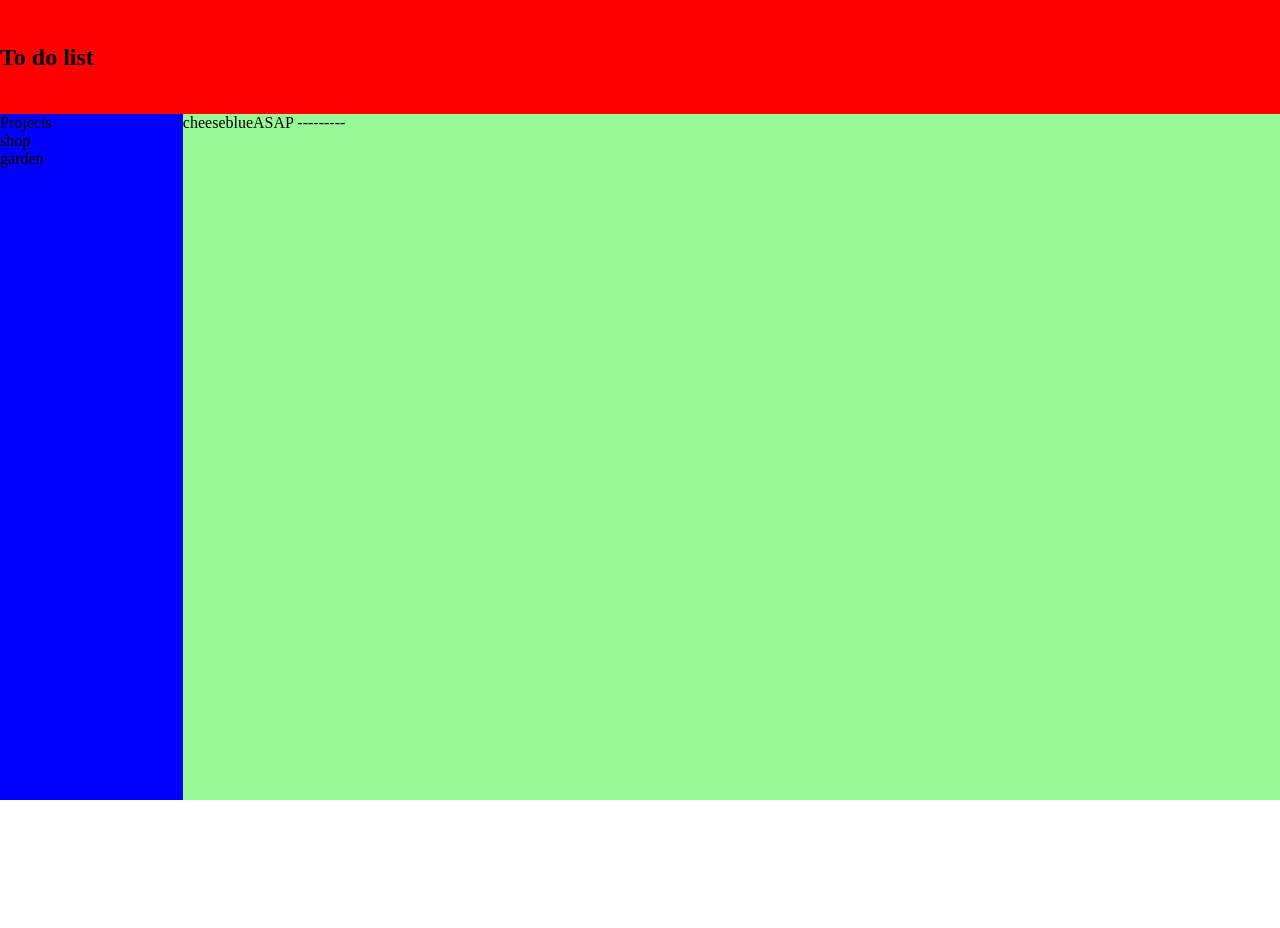
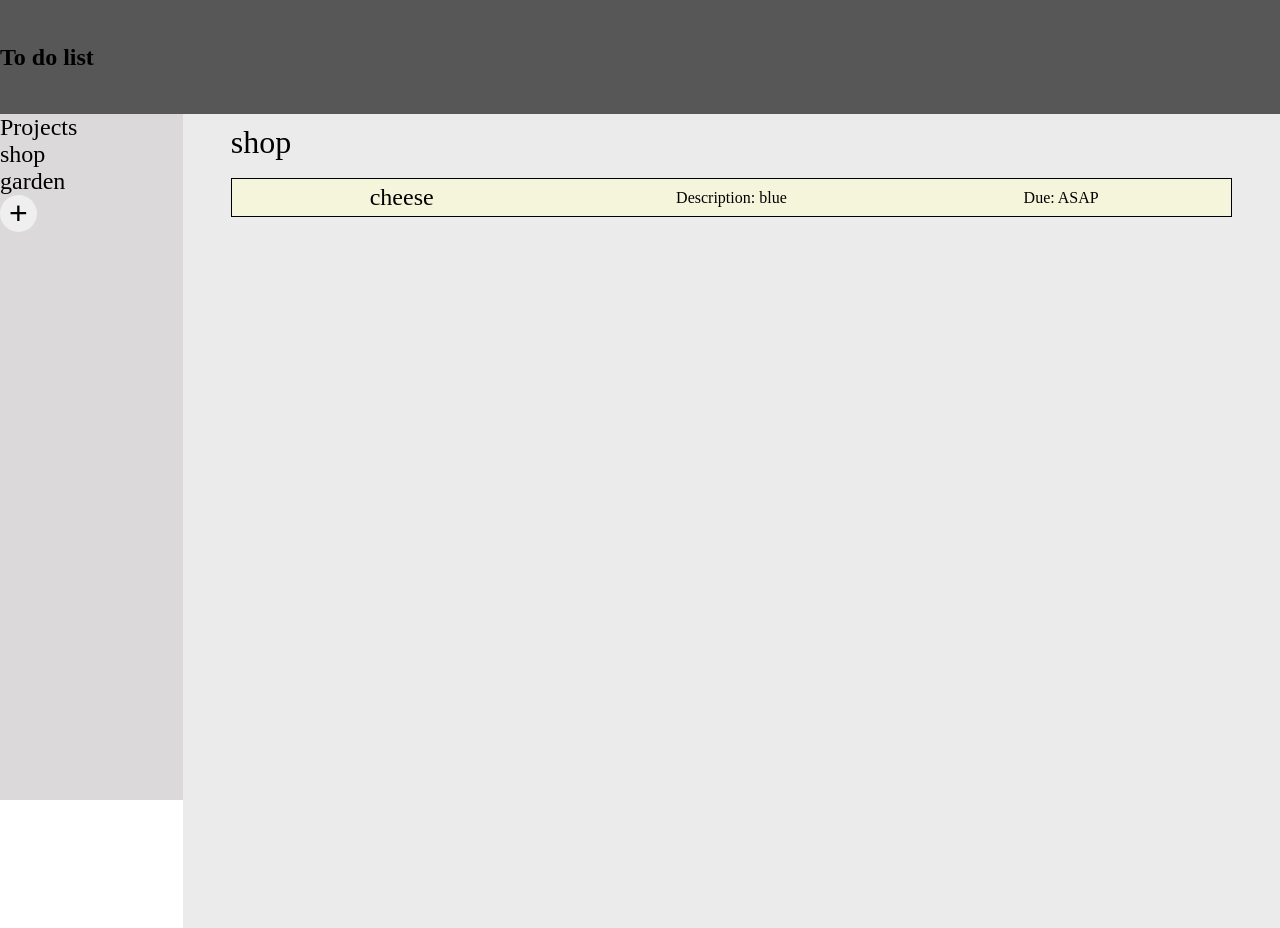
Before and after one commit to aaronjr/todolist, a website built with webpack: page dist/index.html in a window 1280 px wide. Both pictures are taken after a click on the item "shop". Before the commit the page ends 800 px from the top, so only its background shows below. Built offline with nearby package versions, Linux system fonts and the light colour scheme.

Commit message:
tidy up some of the existing code, add some more comments. Start to add abilty to add projects by user

```diff
--- a/src/createElements.js
+++ b/src/createElements.js
@@ -3,11 +3,10 @@ export function createEle(tag, className = "", text = "", id = ""){
     let element = document.createElement(tag)
     element.className = className
     element.textContent = text
-
+    // set id if a value is present
     if(!( id == "" )){
         element.setAttribute("id", id)
     }
-
     return element
 }
 
@@ -21,3 +20,24 @@ export function loop(array, where){
                 array[counter][2]))
     }
 }
+
+// create element with html tag, class and textContents
+export function createFormEle(tag,  name, className = "", inner = ""){
+    let element = document.createElement(tag)
+    element.name = name
+    element.className = className
+    element.textContext = inner
+    return element
+}
+
+// create function to pass in array and where to append
+export function loopForm(array, where){
+    for(let counter in array){
+        where.append(
+            createFormEle(
+                array[counter][0],
+                array[counter][1],
+                array[counter][2],
+                array[counter][3]))
+    }
+}
--- a/src/dom.js
+++ b/src/dom.js
@@ -4,60 +4,53 @@ import { manager } from './index'
 // add projects to main page, where is where to append
 export function addProjects(where, obj){
 
-    // create a "box" for each project
+    // create a "box" for each task
     let box = createEle("div", "box", "")
-    let list = createEle("ul", "list", obj.title)
+    let list = createEle("ul", "task-list", obj.title)
+
+    let listitems = [
+        ['li', 'list-item', `Description: ${obj.desciption}`],
+        ['li', 'list-item', `Due: ${obj.dueDate}`]
+    ]
 
     // add ul to box element
     box.append(list)
 
-    // loop through outstanding tasks and get details
-    obj.checkOutstanding().forEach( (task) => {
-        let listitems = createEle('li', 'list-item', `Title: ${task.title}, description: ${task.desciption}, due: ${task.dueDate}`)
-        box.append(listitems)
-    })
+    // add to body and box div
+    loop(listitems, box)
 
-    // add to body
+    // add divs to "where"
     where.append(box)
 }
 
-export function loadSidebar(where, obj){
+export function loadSidebar(where, objs){
     // create a list
     let list = createEle("ul", "list", "Projects")
 
     // pass over each item and its title to the sidebar list
-    obj.forEach( (project) => {
-        let listitems = createEle('li', 'project-item', `${project.title}`, `${project.id}`)
-        list.append(listitems)
+    objs.forEach( (project) => {
+        list.append(createEle('li', 'project-item', `${project.title}`, `${project.id}`))
     })
 
     // append to list
     where.append(list)
 }
 
+// find the correct project
+export function getTasks(where, id){
 
-// load the to do list in the main content page
-export function loadContent(where, id){
-
-    // remove each child to avoid duplication
+    // remove each child to avoid duplication from content box
     while(where.firstChild){
         where.removeChild(where.lastChild)
     }
 
     // get the project that needs to be loaded.
-    let toLoad = manager.list.filter( (item) => item.id == id)
+    let toLoad = manager.list[id]
 
-    // check which tasks are outstanding
-    let items = toLoad[0].checkOutstanding()
-
-    // add each todo to content
-    // need to improve how it loads
-    items.forEach((toDo) => {
-        // title, description, dueDate,
-        where.append(toDo.title)
-        where.append(toDo.desciption)
-        where.append(toDo.dueDate)
-        where.append(" --------- ")
+    // add each todo to content div
+    toLoad.checkOutstanding().forEach((toDo) => {
+        // pass through each item and where to append
+        addProjects(where, toDo)
     })
 
 }
--- /dev/null
+++ b/src/forms.js
@@ -0,0 +1,22 @@
+import { createEle, loopForm } from "./createElements"
+
+export function addProjectForm(where){
+    const form = createEle('form', 'addProjectForm', '')
+
+    // list of needed items
+    const formElements = [
+        ['input', 'projectName', 'addProjectName',''],
+        ['button', '', 'addButton','Add project'],
+    ]
+
+    // add items to form
+    loopForm(formElements, form)
+
+    // stop form submitting
+    form.addEventListener('submit', (event) =>{
+        event.preventDefault()
+    })
+
+    // add to correct location
+    where.append(form)
+}
--- a/src/index.js
+++ b/src/index.js
@@ -1,7 +1,6 @@
 import { Project } from "./project";
 import { Task  } from "./task";
 import { Manager } from "./projectManager";
-import { addProjects } from "./dom"
 import { layout } from "./layout"
 import './styles.css';
 
@@ -9,10 +8,8 @@ let proj = new Project("shop", "carry out early morning", "tomorrow");
 let task = new Task("milk", "green", "ASAP");
 let task1 = new Task("cheese", "blue", "ASAP");
 
+// hide one task
 task.outstanding = false
-// allows edit of details
-// task.edit("id", 10)
-// task.edit("title", 10000)
 
 let proj2 = new Project("garden", "carry out early morning", "tomorrow")
 let task2 = new Task("mow", "grass", "ASAP")
@@ -27,13 +24,6 @@ proj.add(task1)
 proj2.add(task2)
 proj2.add(task12)
 
-// proj.list.forEach((item)=>console.log(item.title))
-// proj2.list.forEach((item)=>console.log(item.title))
-
-proj2.list.forEach((item)=>item.dueDate = "Complete")
-
-// console.log(proj2.oustanding())
-
 manager.add(proj)
 manager.add(proj2)
 
@@ -43,3 +33,10 @@ document.addEventListener('DOMContentLoaded', () => {
 
 
 export { manager }
+
+// proj.list.forEach((item)=>console.log(item.title))
+// proj2.list.forEach((item)=>console.log(item.title))
+
+// proj2.list.forEach((item)=>item.dueDate = "Complete")
+
+// console.log(proj2.oustanding())
--- a/src/layout.js
+++ b/src/layout.js
@@ -1,6 +1,7 @@
-import { createEle, loop } from "./createElements"
+import { createEle, loop, createFormEle, loopForm} from "./createElements"
 import { manager } from "./index"
-import { addProjects, loadSidebar, loadContent } from "./dom"
+import { addProjects, loadSidebar, getTasks } from "./dom"
+import { addProjectForm } from "./forms"
 
 const body = document.querySelector('body')
 
@@ -11,6 +12,7 @@ const mainStructure = [
 ]
 
 export function layout(){
+    // loop through list and add to body
     loop(mainStructure, body)
 
     // get back these items
@@ -18,17 +20,34 @@ export function layout(){
     const side = document.querySelector('.side')
     const content = document.querySelector('.content')
 
-    // add header to page
+    // add title to page
     nav.append(createEle('h1', 'title', 'To do list'))
 
     // load sidebar pass all available objects
     loadSidebar(side, manager.checkOutstanding())
+    // button for sidebar
+    let addProjectButton = createEle('button', 'addProject', '+')
+    side.append(addProjectButton)
+    addProjectButton = document.querySelector('.addProject')
+    addProjectButton.addEventListener('click', () => {
+        if(!(document.querySelector('.addProjectForm'))){
+            addProjectForm(side)
+        }
+    })
 
     // get back items and add event listeners
+    // using event listeners load the todo list of each project
     const projectTitles = document.querySelectorAll('.project-item')
     projectTitles.forEach( (item) => {
-        item.addEventListener('click', ()=>{
-            loadContent(content, item.getAttribute("id"))
+        item.addEventListener('click', () => {
+            // pass the id number and the node of where
+            // the content should be loaded ".content"
+            getTasks(content, item.getAttribute("id"))
+
+            // loader header to top of content page
+            // can't add inside function as it'll duplicate
+            // or be erased when clearing children.
+            content.append(createEle('p', 'projectTitle', `${item.textContent}`))
         })
     })
 }
--- a/src/projectManager.js
+++ b/src/projectManager.js
@@ -1,9 +1,9 @@
 export class Manager {
 
-    // create empty list for projects
+    // create empty list for projects or tasks
     list = []
 
-    // Add project to list
+    // Add project/tasks to list
     add(project){
         // set id of project bassed on how many projects exist
         project.id = this.list.length
--- a/src/styles.css
+++ b/src/styles.css
@@ -1,6 +1,7 @@
 * {
     margin: 0;
     padding: 0px;
+    list-style-type: none;
 }
 
 body{
@@ -10,24 +11,80 @@ body{
     width: 100vw;
     height: 100vh;
 }
-
+ /* main structure */
 .nav{
-    background-color: red;
+    background-color: rgb(87, 87, 87);
     grid-column-start: 1;
     grid-column-end: 3;
     display: flex;
 }
 
 .side{
-    background-color: blue;
+    background-color: rgb(219, 217, 217);
 }
 
 .content{
-    background-color: palegreen;
+    background-color: rgb(235, 235, 235);
+    display: flex;
+    flex-direction: column;
+    max-width: 100%;
+    height: 100%;
+    padding: 4rem 3rem;
+    position: relative;
 }
 
+/* nav */
 .title{
     text-align: center;
     align-self: center;
     justify-self: center;
 }
+
+/* sidebar */
+.list{
+    font-size: x-large ;
+}
+
+.addProject{
+    aspect-ratio: 1 / 1;
+    width: 20%;
+    border-radius: 50%;
+    font-size: xx-large;
+    border: none;
+}
+
+/* sidebar form */
+
+.addButton{
+    width: 50px;
+    height: 25px;
+}
+
+/* content */
+
+.box{
+    display: grid;
+    align-items: center;
+    justify-content: space-around;
+    grid-template-columns: 1fr 1fr 1fr;
+    border: solid black 1px;
+    padding: 5px;
+    margin-bottom: 10px;
+    background-color: beige;
+}
+
+.list-item{
+    justify-self: center;
+}
+
+.projectTitle{
+    font-size: xx-large;
+    position: absolute;
+    top:10px;
+}
+
+.task-list{
+    font-size: x-large;
+    justify-self: center;
+    display: flex;
+}
```
Also changed, not shown: dist/bundle.js.
